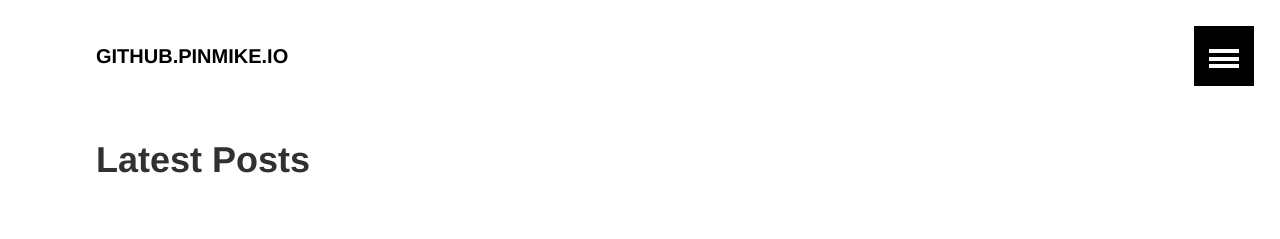
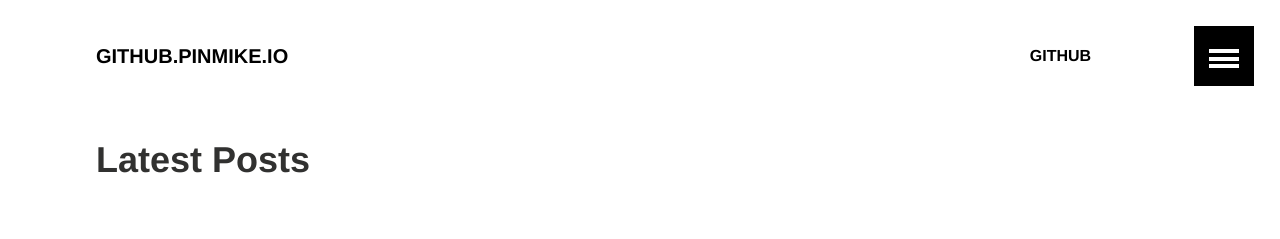
Before and after one commit to pinmike/pinmike.github.io, a Jekyll site: the page built from index.md, in a window 1280 px wide. Shown: the top 239 px of the page. Built offline with Jekyll 4.4.1, drawn with Linux system fonts in a browser that asks for light colours.

```diff
--- a/_data/navigation.yml
+++ b/_data/navigation.yml
@@ -1,6 +1,6 @@
 # Site navigation links
 
-- title:
-  url:
-  excerpt:
+- title: Github
+  url: http://github.com/pinmike
+  excerpt: My github profile
   image:
```
